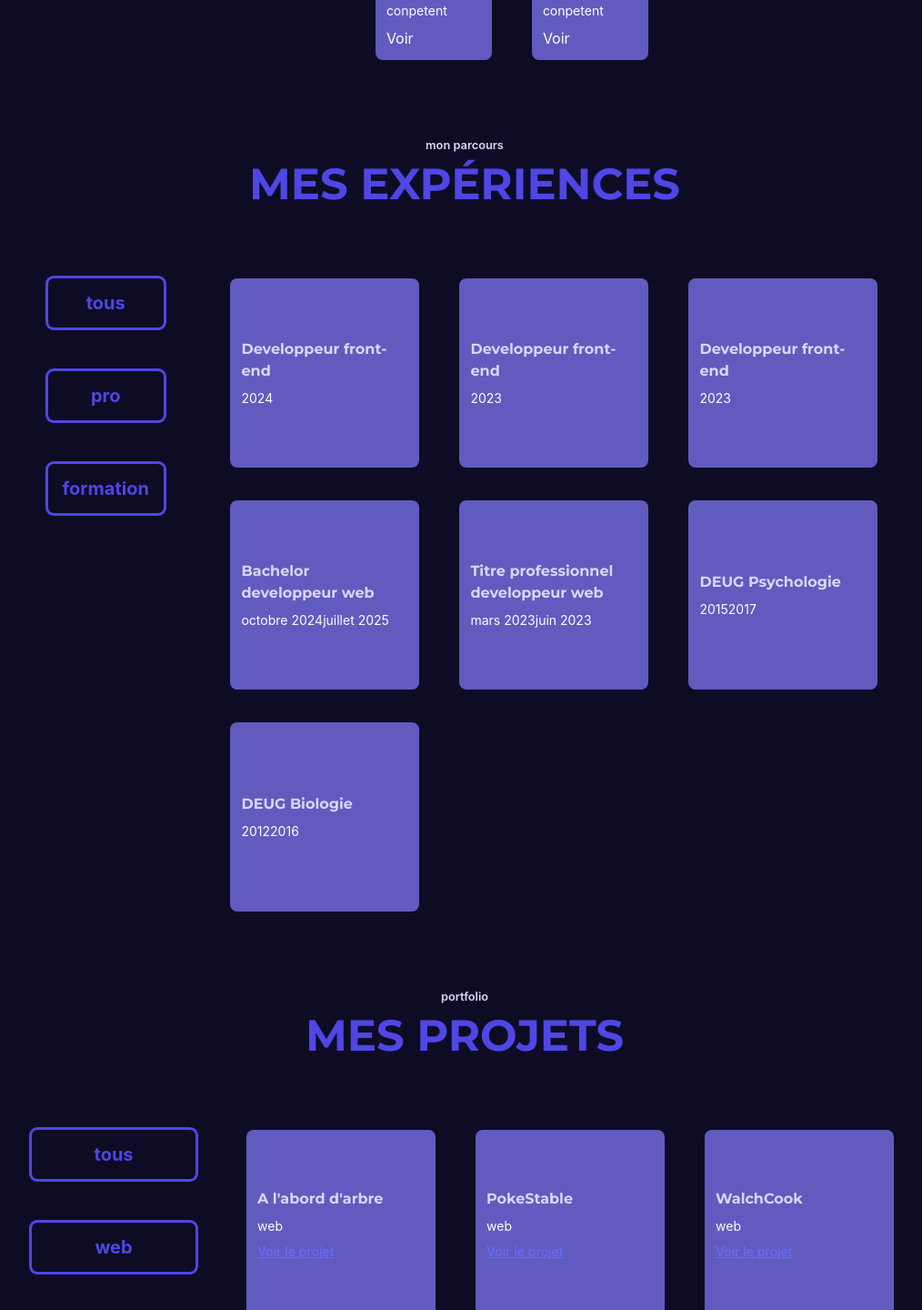
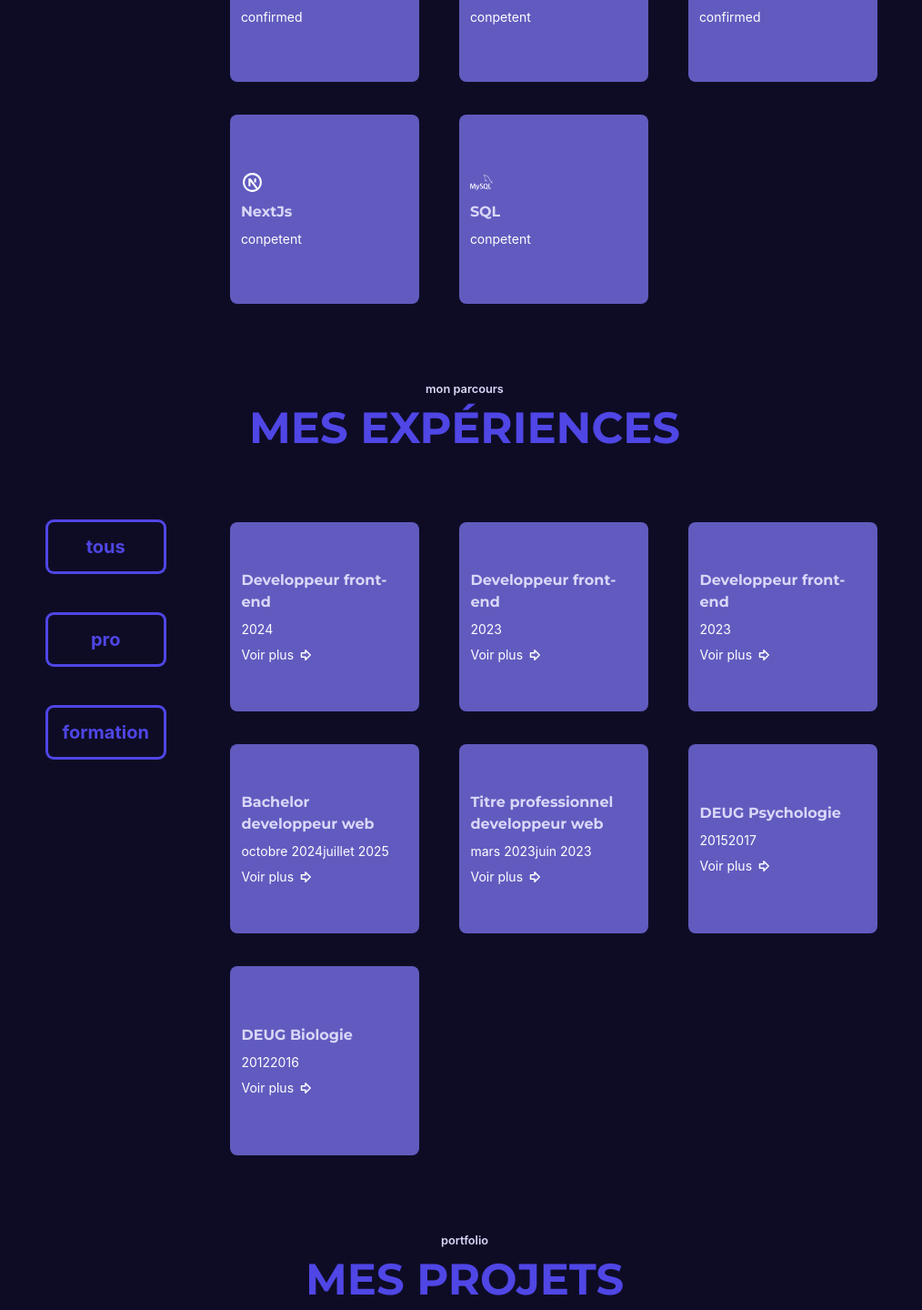
Before and after one commit to razmi0/portfolio, a React (Vite) app: page / in a window 1280 px wide. Shown: the part 2460-3900 px from the top of the page at 91% size, without its empty margins (129-1143 px from the left). Built offline with nearby package versions, Linux system fonts and the light colour scheme.

Commit message:
⏰ checkpoint : Sun Jun  9 16:48:29 CEST 2024

```diff
--- a/src/components/Cards.tsx
+++ b/src/components/Cards.tsx
@@ -1,76 +1,134 @@
 import { cn } from "@/lib/utils";
-import { ExperienceType, FormationType, ProjectType, SkillType } from "@/types/types";
-import { SquareX } from "lucide-react";
+import { FormationType, ProType, ProjectType, SkillType } from "@/types/types";
+import { ArrowBigRight, SquareX } from "lucide-react";
 import { useRef } from "react";
 import Icon from "./ui/icons/Icon";
 
 const CardSkill = ({ content, className }: { content: SkillType; className?: string }) => {
-  const dialogRef = useRef<HTMLDialogElement>(null);
   const { title, level } = content;
   return (
-    <div
-      className={cn(
-        "flex flex-col items-start justify-center rounded-lg bg-bogoss-300/80 py-3 px-3 mx-1 [&>h4]:text-bogoss-200 gap-2 grow transition-all w-32 max-w-32 aspect-square",
-        className
-      )}>
+    <Ctn className={className} is={`skill-${content.id}`}>
       <Icon name={title.toLowerCase()} size={25} />
       <h4 className="text-left w-full">{title}</h4>
       <p className="text-sm">{level}</p>
-      <button type="button" onClick={() => dialogRef.current?.showModal()}>
-        Voir
-      </button>
-
-      <dialog
-        ref={dialogRef}
-        className="min-h-64 min-w-96 dark:backdrop:bg-bogoss-600/50 dark:bg-bogoss-700 dark:text-bogoss-200 rounded-md">
-        <div className="relative size-full flex flex-col p-3">
-          <p>Contenu</p>
-          <button
-            className="absolute right-0 top-0 hover:text-bogoss-500 text-bogoss-300 p-2 grid place-content-center"
-            autoFocus
-            type="button"
-            onClick={() => dialogRef.current?.close()}>
-            <SquareX />
-          </button>
-        </div>
-      </dialog>
-    </div>
+    </Ctn>
   );
 };
 
-const CardXp = ({ content, className }: { content: ExperienceType | FormationType; className?: string }) => {
-  const { title, date } = content;
+const CardXp = ({ content, className }: { content: ProType | FormationType; className?: string }) => {
+  const isExperience = "company" in content;
+
+  const Pro = () => {
+    const { company, date, description, duration, program, subtitle, title, lieu } = content as ProType;
+    return (
+      <>
+        <h4 className="text-left w-full">{title}</h4>
+        <p className="text-sm">{date}</p>
+        <Dialog>
+          <h4 className="text-left w-full">{subtitle}</h4>
+          <p className="text-sm">{date}</p>
+          <p className="text-sm">{duration}</p>
+          <p className="text-sm">{company}</p>
+          <p className="text-sm">{lieu}</p>
+          <p className="text-sm">{program}</p>
+          <p className="text-sm">{description}</p>
+        </Dialog>
+      </>
+    );
+  };
+
+  const Formation = () => {
+    const { date, description, duration, level, lieu, status, title } = content as FormationType;
+    return (
+      <>
+        <h4 className="text-left w-full">{title}</h4>
+        <p className="text-sm">{date}</p>
+        <Dialog>
+          <h4 className="text-left w-full">{title}</h4>
+          <p className="text-sm">{date}</p>
+          <p className="text-sm">{duration}</p>
+          <p className="text-sm">{level}</p>
+          <p className="text-sm">{lieu}</p>
+          <p className="text-sm">{status}</p>
+          <p className="text-sm">{description}</p>
+        </Dialog>
+      </>
+    );
+  };
+
   return (
-    <div
-      className={cn(
-        "flex flex-col items-start justify-center rounded-lg bg-bogoss-300/80 py-3 px-3 mx-1 [&>h4]:text-bogoss-200 gap-2 grow transition-all w-52 max-w-52 aspect-square",
-        className
-      )}>
-      <h4 className="text-left w-full">{title}</h4>
-      <p className="text-sm">{date}</p>
-    </div>
+    <Ctn is={`${isExperience ? "pro" : "formation"}-${content.id}`} className={className}>
+      {isExperience ? <Pro /> : <Formation />}
+    </Ctn>
   );
 };
 
 const CardProject = ({ content, className }: { content: ProjectType; className?: string }) => {
-  const { title, type, href } = content;
+  const { title, type, href, id } = content;
   return (
-    <div
-      className={cn(
-        "flex flex-col items-start justify-center rounded-lg bg-bogoss-300/80 py-3 px-3 mx-1 [&>h4]:text-bogoss-200 gap-2 grow transition-all w-52 max-w-52 aspect-square",
-        className
-      )}>
+    <Ctn className={className} is={`project-${id}`}>
       <h4 className="text-left w-full">{title}</h4>
       <p className="text-sm">{type}</p>
       <a href={href} className="text-sm underline">
         Voir le projet
       </a>
-    </div>
+    </Ctn>
   );
 };
 
 const CardGrid = ({ children, className }: { children: React.ReactNode; className?: string }) => {
   return <div className={cn("grid gap-9 grid-cols-3", className)}>{children}</div>;
+};
+
+const Ctn = ({ children, className, is }: { children: React.ReactNode; className?: string; is: string }) => {
+  return (
+    <div
+      data-is={is}
+      className={cn(
+        "flex flex-col items-start justify-center rounded-lg bg-bogoss-300/80 py-3 px-3 mx-1 [&>h4]:text-bogoss-200 gap-2 grow transition-all w-52 max-w-52 aspect-square",
+        className
+      )}>
+      {children}
+    </div>
+  );
+};
+
+const Dialog = ({ children, className }: { children: React.ReactNode; className?: string }) => {
+  const dialogRef = useRef<HTMLDialogElement>(null);
+  return (
+    <>
+      <button
+        type="button"
+        onClick={() => dialogRef.current?.showModal()}
+        className="flex items-center justify-center gap-1 text-sm group">
+        <p>Voir plus</p>
+        <ArrowBigRight size={18} className="group-hover:translate-x-2 transition-transform" />
+      </button>
+      <dialog
+        ref={dialogRef}
+        className={cn(
+          "min-h-64 max-h-80 min-w-96 max-w-[450px] dark:backdrop:bg-bogoss-600/50 dark:bg-bogoss-700 dark:text-bogoss-200 rounded-md",
+          className
+        )}>
+        <div className="relative size-full flex flex-col p-3">
+          {children}
+          <Close close={() => dialogRef.current?.close()} />
+        </div>
+      </dialog>
+    </>
+  );
+};
+
+const Close = ({ close }: { close: () => void }) => {
+  return (
+    <button
+      className="absolute right-0 top-0 hover:text-bogoss-500 text-bogoss-300 p-2 grid place-content-center"
+      autoFocus
+      type="button"
+      onClick={close}>
+      <SquareX />
+    </button>
+  );
 };
 
 const Cards = {
--- a/src/components/Skills/data.json
+++ b/src/components/Skills/data.json
@@ -85,17 +85,20 @@
       "type": "pro",
       "title": "Developpeur front-end",
       "company": "Freelance",
-      "date": "2024",
+      "lieu": "Toulouse",
+      "date": ["2024"],
       "duration": "en cours",
       "subtitle": "Develloppement de site vitrine et de site e-commerce",
-      "program": [""]
+      "program": [""],
+      "description": ""
     },
     {
       "id": 2,
       "type": "pro",
       "title": "Developpeur front-end",
       "company": "SlashBin",
-      "date": "2023",
+      "lieu": "Toulouse",
+      "date": ["2023"],
       "duration": "6 mois",
       "subtitle": "Developpement de site de recherche de freelance",
       "program": [
@@ -106,21 +109,24 @@
         "Adaptation de l'environnement front-end, back-end (configuration du bundler, linter et des containers dockers).",
         "Proposition de nouvelles fonctionnalités pour améliorer l'expérience utilisateur.",
         "Utilisation de HTML, CSS, ChakraUI, TypeScript, ReactJS, Next.js, GraphQL, Docker, Notion."
-      ]
+      ],
+      "description": ""
     },
     {
       "id": 3,
       "type": "pro",
       "title": "Developpeur front-end",
       "company": "SlashBin",
-      "date": "2023",
+      "lieu": "Toulouse",
+      "date": ["2023"],
       "duration": "1 mois",
       "subtitle": "Développement d'un site de prestation de cryptominage",
       "program": [
         "Internationalisation du site.",
         "Mise en place du système cookies front-end.",
         "Utilisation de TypeScript, ReactJS, Next.js."
-      ]
+      ],
+      "description": ""
     }
   ],
   "formation": [
@@ -132,7 +138,8 @@
       "duration": "1 an",
       "level": "bac+3",
       "date": ["octobre 2024", "juillet 2025"],
-      "status": "en cours"
+      "status": "en cours",
+      "description": ""
     },
     {
       "id": 5,
@@ -142,7 +149,8 @@
       "duration": "3 mois",
       "level": "bac+2",
       "date": ["mars 2023", "juin 2023"],
-      "status": "terminé"
+      "status": "terminé",
+      "description": ""
     },
     {
       "id": 6,
@@ -152,7 +160,8 @@
       "duration": "2 ans",
       "level": "bac+2",
       "date": ["2015", "2017"],
-      "status": "terminé"
+      "status": "terminé",
+      "description": ""
     },
     {
       "id": 7,
@@ -162,7 +171,8 @@
       "duration": "2 ans",
       "level": "bac+2",
       "date": ["2012", "2016"],
-      "status": "terminé"
+      "status": "terminé",
+      "description": ""
     }
   ],
   "projects": [
--- a/src/tailwind/output.css
+++ b/src/tailwind/output.css
@@ -679,6 +679,10 @@ video {
   height: 100vh;
 }
 
+.max-h-80{
+  max-height: 20rem;
+}
+
 .max-h-\[150px\]{
   max-height: 150px;
 }
@@ -734,6 +738,10 @@ video {
 
 .max-w-52{
   max-width: 13rem;
+}
+
+.max-w-\[450px\]{
+  max-width: 450px;
 }
 
 .max-w-\[75ch\]{
@@ -825,6 +833,10 @@ video {
 
 .justify-evenly{
   justify-content: space-evenly;
+}
+
+.gap-1{
+  gap: 0.25rem;
 }
 
 .gap-12{
@@ -1576,6 +1588,11 @@ dialog::backdrop {
   transform: translate(var(--tw-translate-x), var(--tw-translate-y)) rotate(var(--tw-rotate)) skewX(var(--tw-skew-x)) skewY(var(--tw-skew-y)) scaleX(var(--tw-scale-x)) scaleY(var(--tw-scale-y));
 }
 
+.group:hover .group-hover\:translate-x-2{
+  --tw-translate-x: 0.5rem;
+  transform: translate(var(--tw-translate-x), var(--tw-translate-y)) rotate(var(--tw-rotate)) skewX(var(--tw-skew-x)) skewY(var(--tw-skew-y)) scaleX(var(--tw-scale-x)) scaleY(var(--tw-scale-y));
+}
+
 @keyframes accordion-up{
   from{
     height: var(--radix-accordion-content-height);
```
Also changed, not shown: src/types/types.ts (+13 -17 lines).
